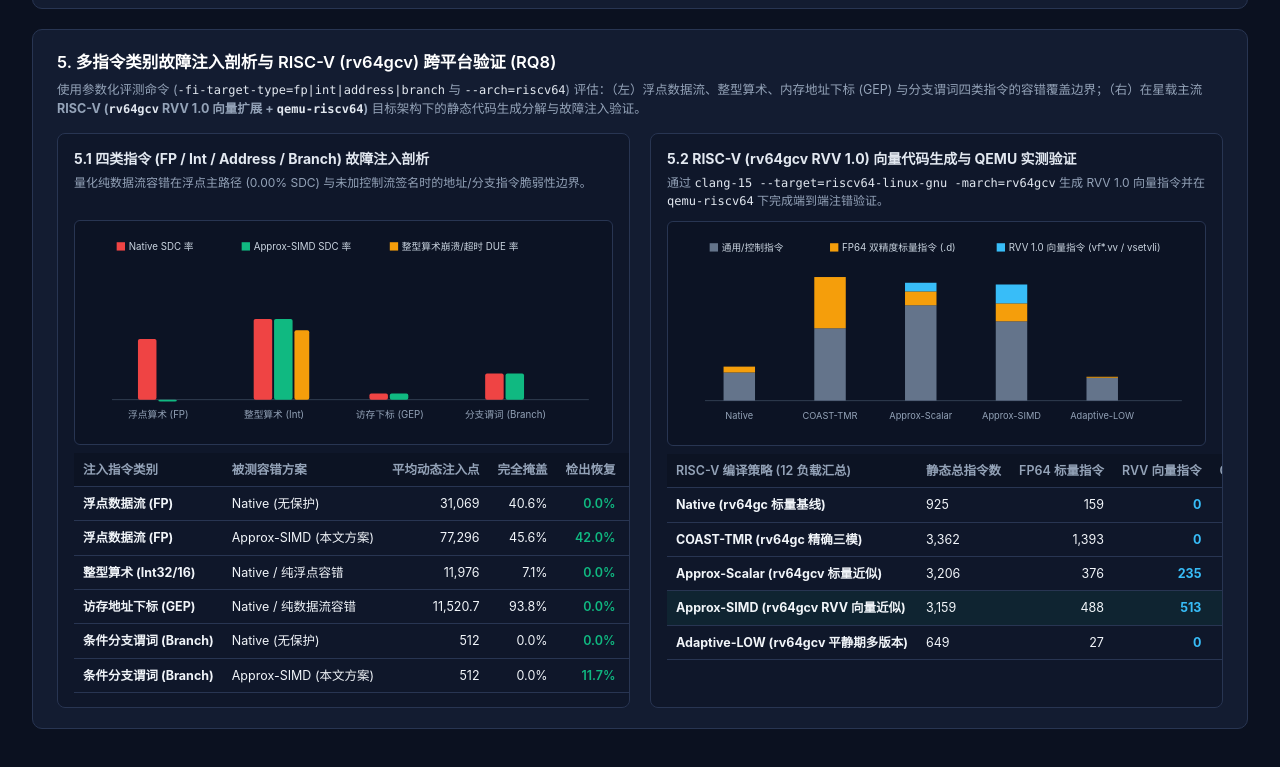
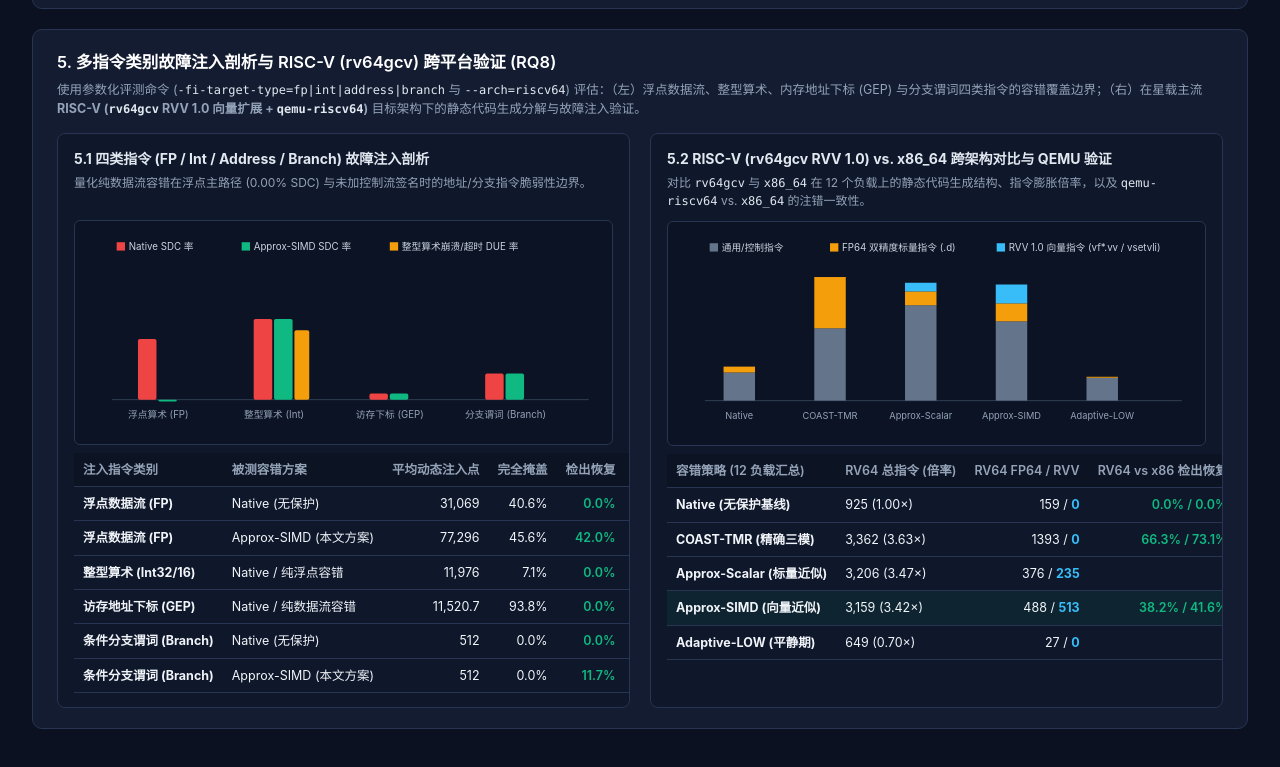
Before and after one commit to BoundlessWindMoon/aerospace-adaptive-ft, a plain HTML site: page results/eval_dashboard.html in a window 1280 px wide. Shown: the part 3038-3805 px from the top of the page. Drawn offline with Linux system fonts and the light colour scheme.

Commit message:
docs(dashboard): add side-by-side RISC-V RVV vs x86_64 comparison in RQ8-B table

```diff
--- a/results/eval_dashboard.html
+++ b/results/eval_dashboard.html
@@ -380,18 +380,17 @@
       </table>
     </div>
     <div class="panel-box">
-      <h3>5.2 RISC-V (rv64gcv RVV 1.0) 向量代码生成与 QEMU 实测验证</h3>
-      <p class="sub-desc">通过 <code>clang-15 --target=riscv64-linux-gnu -march=rv64gcv</code> 生成 RVV 1.0 向量指令并在 <code>qemu-riscv64</code> 下完成端到端注错验证。</p>
+      <h3>5.2 RISC-V (rv64gcv RVV 1.0) vs. x86_64 跨架构对比与 QEMU 验证</h3>
+      <p class="sub-desc">对比 <code>rv64gcv</code> 与 <code>x86_64</code> 在 12 个负载上的静态代码生成结构、指令膨胀倍率，以及 <code>qemu-riscv64</code> vs. <code>x86_64</code> 的注错一致性。</p>
       <svg class="chart" id="svg-rq8-rv" viewBox="0 0 580 215"></svg>
       <table id="tbl-rq8-rv">
         <thead>
           <tr>
-            <th>RISC-V 编译策略 (12 负载汇总)</th>
-            <th>静态总指令数</th>
-            <th>FP64 标量指令</th>
-            <th>RVV 向量指令</th>
-            <th>QEMU 检出恢复</th>
-            <th>QEMU 平均 SDC</th>
+            <th>容错策略 (12 负载汇总)</th>
+            <th>RV64 总指令 (倍率)</th>
+            <th>RV64 FP64 / RVV</th>
+            <th>RV64 vs x86 检出恢复</th>
+            <th>RV64 vs x86 平均 SDC</th>
           </tr>
         </thead>
         <tbody></tbody>
@@ -861,15 +860,16 @@ const avgFI = (pol, col) => {
   });
   svgCat.innerHTML = hc;
 
-  // 5.2 RISC-V (rv64gcv) 静态代码分解与 QEMU 验证
+  // 5.2 RISC-V (rv64gcv) vs x86_64 静态代码分解与 QEMU 验证
   const rvPolicies = [
-    { pol: "native",        name: "Native (rv64gc 标量基线)" },
-    { pol: "exact_tmr",     name: "COAST-TMR (rv64gc 精确三模)" },
-    { pol: "approx_scalar", name: "Approx-Scalar (rv64gcv 标量近似)" },
-    { pol: "approx_simd",   name: "Approx-SIMD (rv64gcv RVV 向量近似)" },
-    { pol: "adaptive_low",  name: "Adaptive-LOW (rv64gcv 平静期多版本)" }
+    { pol: "native",        name: "Native (无保护基线)" },
+    { pol: "exact_tmr",     name: "COAST-TMR (精确三模)" },
+    { pol: "approx_scalar", name: "Approx-Scalar (标量近似)" },
+    { pol: "approx_simd",   name: "Approx-SIMD (向量近似)" },
+    { pol: "adaptive_low",  name: "Adaptive-LOW (平静期)" }
   ];
 
+  const rvNatInst = DATA.rq8_rv.filter(r => r.policy === "native").reduce((s, r) => s + Number(r.rv64gcv_static_insts), 0);
   const rvStats = rvPolicies.map(p => {
     const sub = DATA.rq8_rv.filter(r => r.policy === p.pol);
     const totInst = sub.reduce((s, r) => s + Number(r.rv64gcv_static_insts), 0);
@@ -878,18 +878,19 @@ const avgFI = (pol, col) => {
     const fiValid = sub.filter(r => Number(r.qemu_fi_sdc_pct) >= 0);
     const avgDet  = fiValid.length ? fiValid.reduce((s, r) => s + Number(r.qemu_fi_det_recovered_pct), 0) / fiValid.length : -1;
     const avgSdc  = fiValid.length ? fiValid.reduce((s, r) => s + Number(r.qemu_fi_sdc_pct), 0) / fiValid.length : -1;
-    return { ...p, totInst, fp64Ops, rvvOps, avgDet, avgSdc };
+    const x86Det  = avgDet >= 0 ? avgFI(p.pol, "det_recovered_pct") : -1;
+    const x86Sdc  = avgSdc >= 0 ? avgFI(p.pol, "sdc_pct") : -1;
+    return { ...p, totInst, ratio: totInst / rvNatInst, fp64Ops, rvvOps, avgDet, avgSdc, x86Det, x86Sdc };
   });
 
   document.querySelector("#tbl-rq8-rv tbody").innerHTML = rvStats.map(st => {
     const isOurs = st.pol === "approx_simd";
     return `<tr style="${isOurs ? 'background:rgba(16,185,129,0.08)' : ''}">
       <td><strong>${st.name}</strong></td>
-      <td>${st.totInst.toLocaleString()}</td>
-      <td>${st.fp64Ops.toLocaleString()}</td>
-      <td style="color:#38bdf8;font-weight:700">${st.rvvOps.toLocaleString()}</td>
-      <td style="color:#10b981;font-weight:600">${st.avgDet >= 0 ? st.avgDet.toFixed(1) + "%" : "-"}</td>
-      <td style="color:${st.avgSdc === 0 ? '#10b981' : (st.avgSdc > 0 ? '#f87171' : '#94a3b8')};font-weight:700">${st.avgSdc >= 0 ? st.avgSdc.toFixed(2) + "%" : "-"}</td>
+      <td>${st.totInst.toLocaleString()} (${st.ratio.toFixed(2)}×)</td>
+      <td>${st.fp64Ops} / <strong style="color:#38bdf8">${st.rvvOps}</strong></td>
+      <td style="color:#10b981;font-weight:600">${st.avgDet >= 0 ? st.avgDet.toFixed(1) + "% / " + st.x86Det.toFixed(1) + "%" : "-"}</td>
+      <td style="color:${st.avgSdc === 0 ? '#10b981' : (st.avgSdc > 0 ? '#f87171' : '#94a3b8')};font-weight:700">${st.avgSdc >= 0 ? st.avgSdc.toFixed(2) + "% / " + st.x86Sdc.toFixed(2) + "%" : "-"}</td>
     </tr>`;
   }).join("");
 
```
Also changed, not shown: results/index.html (+21 -20 lines), 1 other file.
